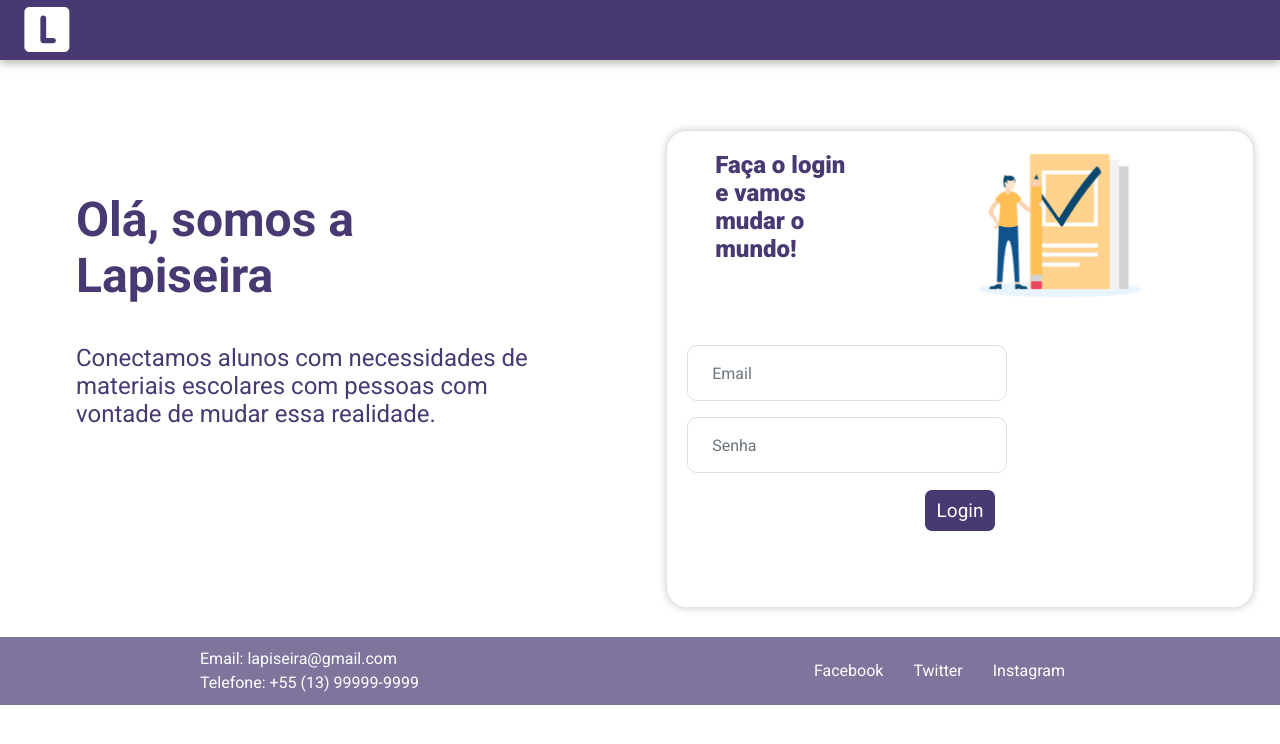
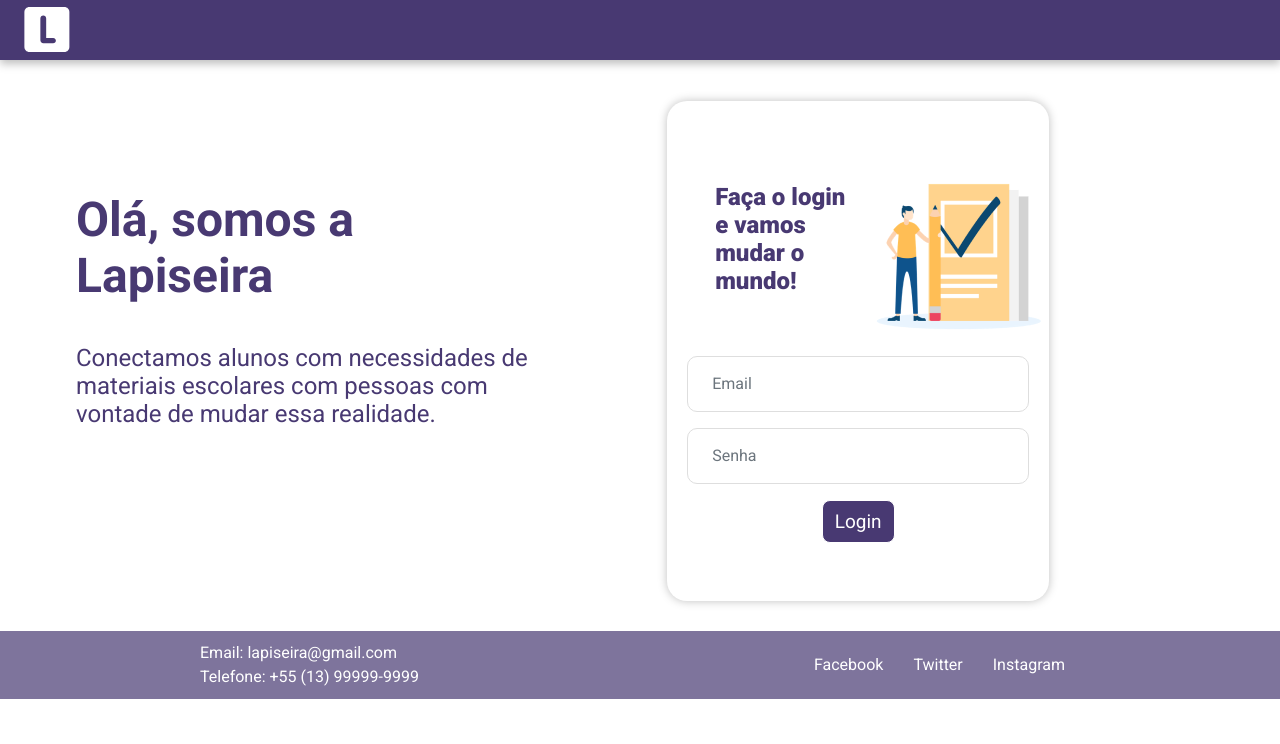
Before and after one commit to enzocsantos18/squad28, a React (Create React App) app in the folder frontend/: page /login in a window 1280 px wide. Shown: the top 744 px of the page. Built offline with nearby package versions, Linux system fonts and the light colour scheme.

Commit message:
Criação/Melhoria css
Foi criar a responsividade nos tamanho320px e 1440px e
melhorado a responsividade dos elementos da pagina login para todos os tamanho(mobile,tablet e Computador)

```diff
--- a/frontend/src/pages/Login/login.css
+++ b/frontend/src/pages/Login/login.css
@@ -27,7 +27,6 @@ body{
     color: #483972;
     margin: 0 0 0 28px;
 }
-
 .img_login{
     height: 150px;
     width: auto;
@@ -38,21 +37,21 @@ body{
 }
 
 #input_login{
-    width: 100%;
-    height: 56px;
-    background: #FFFFFF;
-    border: 1px solid #DEDEDE;
-    box-sizing: border-box;
-    border-radius: 10px;
+    width: 100% !important;
+    height: 56px !important;
+    background: #FFFFFF !important;
+    border: 1px solid #DEDEDE !important;
+    box-sizing: border-box !important;
+    border-radius: 10px !important;
 }
 #input_login:hover{
-    width: 100%;
-    height: 56px;
-    background: #FFFFFF;
-    border: 1px solid #3DE959;
-    box-sizing: border-box;
-    box-shadow: 0px 0px 4px  #3DE959;
-    border-radius: 10px;
+    width: 100% !important;
+    height: 56px !important;
+    background: #FFFFFF !important;
+    border: 1px solid #3DE959 !important;
+    box-sizing: border-box !important;
+    box-shadow: 0px 0px 4px  #3DE959 !important;
+    border-radius: 10px !important;
 }
 
 
@@ -80,7 +79,22 @@ body{
     background-color: #7B61FF;
     border-color:#7B61FF ;
 }
+@media (min-width: 320px){
 
+  .h2_titulo_login{
+      font-family: Roboto, sans-serif;
+      font-size: 20px;
+      line-height: 24px;
+      font-style: normal;
+      font-weight: 900;
+      text-align: left;
+      color: #483972;
+  }
+  .img_login{
+      height: 100px;
+      width: auto;
+  }
+}
 
 @media (min-width: 540px){
     .div_texto{
@@ -104,10 +118,74 @@ body{
     .div_texto{
         display: block;
     }
+    .grid{
+      padding: 20px;
+      box-shadow: 0px 0px 10px rgba(0, 0, 0, 0.25);
+      border-radius: 20px;
+      margin-bottom: 5%;
+      width: 335px;
+      /* height: auto;  */
+
+  }
+  .h2_titulo_login{
+    font-size: 24px;
+    line-height: 28px;
+    /* margin: 0 0 0 28px; */
+    width: 146px;
+    height: 113px;
+  }
 
 }
 
 @media (min-width: 992px){
+  .div_texto{
+      display: block;
+      margin-top: 20%;
+      margin-left: 10%;
+      margin-right: 8%;
+
+  }
+  #h1_login{
+      font-size: 40px;
+      line-height: 56px;
+      margin-bottom: 40px;
+  }
+  #p_login{
+      font-size: 22px;
+      line-height: 26px;
+  }
+  .grid{
+      padding: 20px;
+      box-shadow: 0px 0px 10px rgba(0, 0, 0, 0.25);
+      border-radius: 20px;
+      margin-bottom: 5%;
+      width: 382px;
+      /* height: auto;  */
+
+  }
+  #espacamento_texto_img{
+      margin-bottom: 15%;
+      margin-top: 8%;
+  }
+  #form{
+      margin-top: 8%;
+      margin-bottom: 4%;
+  }
+  .h2_titulo_login{
+    font-size: 24px;
+    line-height: 28px;
+    /* margin: 0 0 0 28px; */
+    width: 146px;
+    height: 113px;
+  }
+  .img_login{
+      height: 100%;
+      width: auto;
+  }
+
+}
+
+@media (min-width: 1200px){
   .div_texto{
     display: block;
     margin-top: 20%;
@@ -123,92 +201,35 @@ body{
   #p_login{
     font-size: 24px;
     line-height: 28px;
+    width: 479px;
+    height: 250px;
   }
   .grid{
-        /* border-style: solid; */
-        /*  border: 2px solid black; */
-        padding: 20px;
-        box-shadow: 0px 0px 10px rgba(0, 0, 0, 0.25);
-        border-radius: 20px;
-        margin-bottom: 5%;;
+    width: 382px;
+    /* height: auto;  */
+    height: 500px;
+    margin-top: 5%;
+    margin-bottom: 5%;
+  }
+
+  #espacamento_texto_img{
+    margin-top:62px;
+    margin-bottom:60px;
 
   }
-    #espacamento_texto_img{
-        margin-bottom: 15%;
+  .h2_titulo_login{
+    width: 146px;
+    height: 113px;
   }
   #form{
-        margin-top: 8%;
+    margin-top: 0;
+    /* margin-bottom: 4%; */
+  }
+  .img_login{
+    height: 100%;
+    width: auto;
+    margin-top:60px;
   }
 
 
-    /* <Col sm={6}>Do outro lado
-      <Row>
-
-        <Col sm={6}> Texto
-
-        </Col>
-        <Col sm={6}> Imagem
-
-        </Col>
-
-        <Col sm={12}> input
-        </Col>
-      </Row> */
-
-
-          /* Pagina funcioando
-
-
-          <Col sm={6}>
-            <div className="grid">
-              <Row>
-                <div id='espacamento_texto_img'>
-                  <h2 className="h2_titulo_login">
-                    Faça o login <br />e vamos <br />
-                    mudar o<br /> mundo!
-                  </h2>
-                </div>
-                <div>
-                  <img
-                    className="img_login"
-                    alt="imagem ilustrativa login"
-                    src={imagemlogin}
-                  />
-                </div>
-              </Row>
-
-              <Form id="form" onSubmit={handleSubmit}>
-                <Form.Group>
-                  <Form.Control
-
-                    id="input_login"
-                    type="email"
-                    placeholder="Email"
-                    onChange={handleInputChange}
-                    name="email"
-                  />
-                </Form.Group>
-
-                <Form.Group>
-                  <Form.Control
-                    id="input_login"
-                    onChange={handleInputChange}
-                    name="password"
-                    type="password"
-                    placeholder="Senha"
-                  />
-                </Form.Group>
-                {erro && <span className="erro">Email e/ou senha inválidos.</span>}
-
-                  <div id="buttom_div">
-                    <Button id="buttonEntar" type="submit">
-                      Login
-                    </Button>
-                  </div> */
-                                 /* <Link to="/cadastroResponsavel">Cadastro responsável</Link>
-                <Link to="/cadastroLoja">Cadastro Loja</Link> */
-              /* </Form>
-            </div>
-
-          </Col> */
 }
```
Lines whose indentation alone changed are shown as unchanged.
